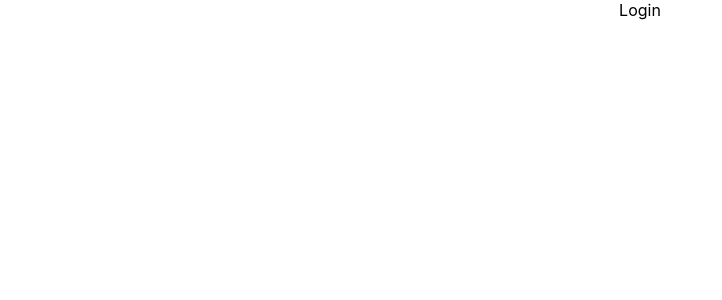
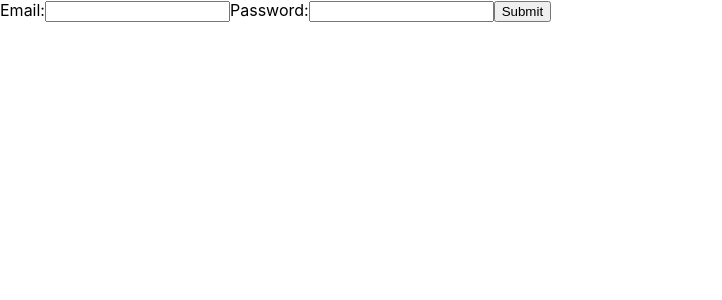
Before and after one commit to hlhartley/compromised-accounts-app, a React (Create React App) app: page / in a window 1280 px wide. Shown: the top 300 px of the page, without its empty margins (0-722 px from the left). Built offline with nearby package versions, Linux system fonts and the light colour scheme.

Commit message:
[LOGIN] Setup login form

```diff
--- /dev/null
+++ b/src/App.js
@@ -0,0 +1,12 @@
+import React from 'react';
+import Login from './login/Login';
+
+const App = () => {
+  return(
+    <div>
+      <Login />
+    </div>
+  )
+}
+
+export default App;
--- a/src/App/App.css
+++ /dev/null
@@ -1,27 +0,0 @@
-.App {
-  text-align: center;
-}
-
-.App-header {
-  background-color: #282c34;
-  min-height: 100vh;
-  display: flex;
-  flex-direction: column;
-  align-items: center;
-  justify-content: center;
-  font-size: calc(10px + 2vmin);
-  color: white;
-}
-
-.App-link {
-  color: #61dafb;
-}
-
-@keyframes App-logo-spin {
-  from {
-    transform: rotate(0deg);
-  }
-  to {
-    transform: rotate(360deg);
-  }
-}
--- a/src/App/App.js
+++ /dev/null
@@ -1,13 +0,0 @@
-import React from 'react';
-import Login from '../login/Login';
-import './App.css';
-
-function App() {
-  return (
-    <div className="App">
-     <Login />
-    </div>
-  )
-}
-
-export default App;
--- a/src/index.js
+++ b/src/index.js
@@ -1,7 +1,7 @@
 import React, { Component } from 'react';
 import ReactDOM from 'react-dom';
 import './index.css';
-import App from './app/App';
+import App from './App';
 import reportWebVitals from './reportWebVitals';
 
 ReactDOM.render(
--- a/src/login/Login.js
+++ b/src/login/Login.js
@@ -1,7 +1,60 @@
-const login = (props) => {
+import React, { useState, useEffect } from 'react';
+
+const verification = (account) => {
+  const users = [
+    {
+      email: 'user1@email.com',
+      password: 'pw1'
+    },
+    {
+      email: 'user2@email.com',
+      password: 'pw2'
+    }
+  ];
+
+  users.forEach((user) => {
+    if (user.email === account.email && user.password === account.password) {
+      return 'SUCCESS'
+    } else {
+      return 'FAIL'
+    }
+  })
+}
+
+const Login = (props) => {
+  const [email, setEmail] = useState('');
+  const [password, setPassword] = useState('');
+  const [account, setAccount] = useState({ email: '', password: '' });
+
+  const handleChange = (e) => {
+    const name = e.target.name;
+    const value = e.target.value;
+
+    if (name === 'email') {
+      setEmail(value);
+    } else if (name === 'password') {
+      setPassword(value);
+    }
+  }
+
+  const handleSubmit = (e) => {
+    e.preventDefault();
+    setAccount({ email, password});
+  }
+
   return(
-    <div>Login</div>
+    <div>
+      <form onSubmit={handleSubmit}>
+        <label>Email:</label>
+        <input name="email" value={email} onChange={handleChange}></input>
+        {email}
+        <label>Password:</label>
+        <input name="password" value={password} onChange={handleChange}></input>
+        {password}
+        <button>Submit</button>
+      </form>
+    </div>
   )
 }
 
-export default login;
+export default Login;
```
Also changed, not shown: 1 other file (tests, documents, lock files or other folders).
